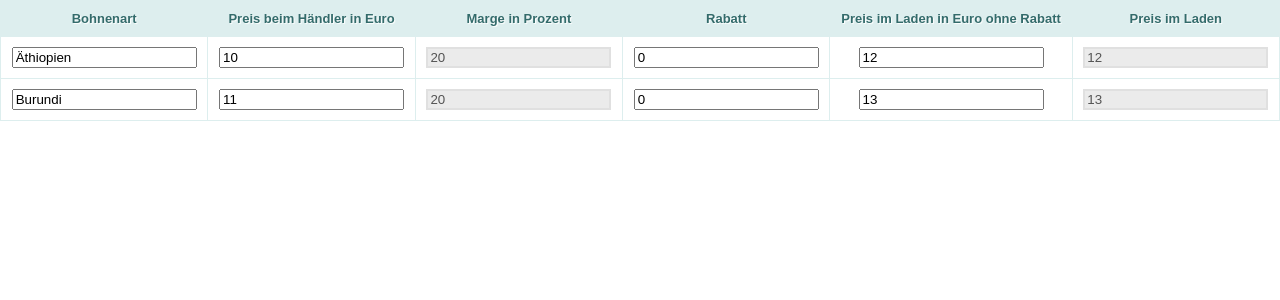
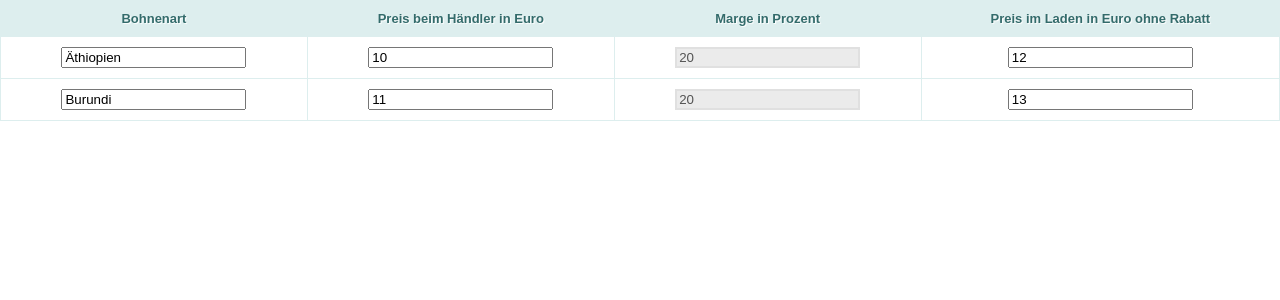
Before and after one commit to holgergp/cucumberjsTalk, a React (Create React App) app in the folder example-app/: page / in a window 1280 px wide. Shown: the top 300 px of the page. Built offline with nearby package versions, Linux system fonts and the light colour scheme.

Commit message:
Commenting out rabatt related things

```diff
--- a/example-app/src/Bohnen.jsx
+++ b/example-app/src/Bohnen.jsx
@@ -11,9 +11,11 @@ const Bohnen = ({ bohnen, updateData }) => {
             <th>Bohnenart</th>
             <th>Preis beim Händler in Euro</th>
             <th>Marge in Prozent</th>
-            <th>Rabatt</th>
+            {/*<th>Rabatt</th>*/}
             <th>Preis im Laden in Euro ohne Rabatt</th>
+{/*
             <th>Preis im Laden</th>
+*/}
           </tr>
         </thead>
         <tbody>
@@ -51,8 +53,8 @@ const Bohnen = ({ bohnen, updateData }) => {
                     value={bohne.marge}
                   />
                 </td>
-                <td>
-                  <input
+                {/* <td>
+                 <input
                     type="number"
                     id="rabatt"
                     onChange={event =>
@@ -60,7 +62,7 @@ const Bohnen = ({ bohnen, updateData }) => {
                     }
                     value={bohne.rabatt}
                   />
-                </td>
+                </td>*/}
                 <td>
                   <input
                     type="number"
@@ -71,8 +73,8 @@ const Bohnen = ({ bohnen, updateData }) => {
                     value={bohne.vkp}
                   />
                 </td>
-                <td>
-                  <input
+                {/*  <td>
+                <input
                     type="number"
                     id="vkpRabatt"
                     disabled={true}
@@ -81,7 +83,7 @@ const Bohnen = ({ bohnen, updateData }) => {
                     }
                     value={bohne.vkpRabatt}
                   />
-                </td>
+                </td>*/}
               </tr>
             ))}
         </tbody>
--- a/example-app/src/reducer.js
+++ b/example-app/src/reducer.js
@@ -14,9 +14,11 @@ const bohnen = (state = INITIAL_STATE, action) => {
     case "UPDATE_DATA":
       return state.map(s => {
         if (s.id === bohne.id) {
-          const rabatt = parseFloat(bohne.rabatt || 0.0);
+          //const rabatt = parseFloat(bohne.rabatt || 0.0);
+          const rabatt = 0.0;
           const vkp = parseFloat(bohne.vkp).toFixed(2);
-          const vkpRabatt = (vkp - vkp * (rabatt / 100)).toFixed(2);
+          //const vkpRabatt = (vkp - vkp * (rabatt / 100)).toFixed(2);
+          const vkpRabatt = rabatt;
           const ekp = parseFloat(bohne.ekp).toFixed(2);
           const marge = ((vkpRabatt / ekp - 1) * 100).toFixed(2);
           return {
```
Also changed, not shown: example-app/features/step-definitions/rabatt.js (+16 -21 lines).
